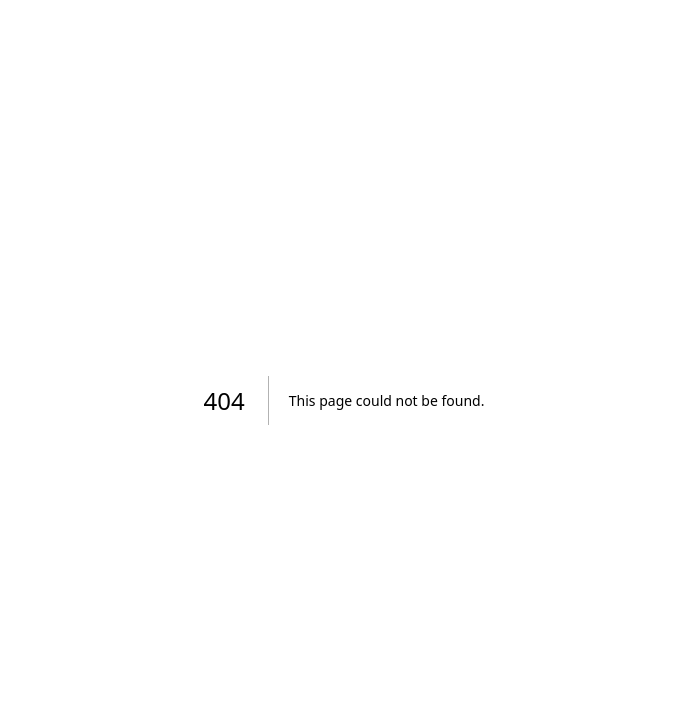
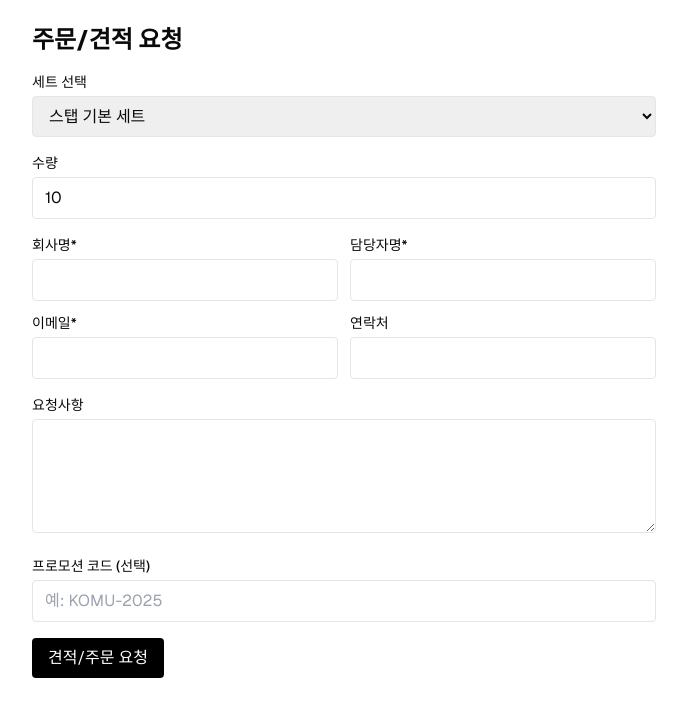
Before and after one commit to kcyclarity/passengers-2, a Next.js app: page /order in a window 1280 px wide. Before the commit this address had no page. Shown: the top 716 px of the page, without its empty margins (296-983 px from the left). Built offline with nearby package versions, Linux system fonts and the light colour scheme.

Commit message:
Create page.tsx

```diff
--- /dev/null
+++ b/app/order/page.tsx
@@ -0,0 +1,132 @@
+'use client';
+
+import { useState } from 'react';
+
+type SubmitState = 'idle' | 'submitting' | 'done' | 'error';
+
+export default function OrderPage() {
+  const [state, setState] = useState<SubmitState>('idle');
+  const [message, setMessage] = useState<string>('');
+
+  async function onSubmit(e: React.FormEvent<HTMLFormElement>) {
+    e.preventDefault();
+    const form = e.currentTarget;
+
+    const formData = new FormData(form);
+    const company = String(formData.get('company') || '');
+    const name = String(formData.get('name') || '');
+    const email = String(formData.get('email') || '');
+    const phone = String(formData.get('phone') || '');
+    const notes = String(formData.get('notes') || '');
+    const bundleId = String(formData.get('bundle') || 'basic-set');
+    const qty = Number(formData.get('qty') || 10);
+
+    if (!company || !name || !email) {
+      setState('error');
+      setMessage('회사명/담당자/이메일은 필수입니다.');
+      return;
+    }
+
+    setState('submitting');
+    setMessage('');
+
+    const body = {
+      buyer: { company, name, email, phone },
+      items: [{ bundleId, name: bundleId, qty }],
+      notes,
+      promoCode: String(formData.get('promo') || ''), // 나중에 안 써도 OK
+    };
+
+    try {
+      const res = await fetch('/api/orders', {
+        method: 'POST',
+        headers: { 'content-type': 'application/json' },
+        body: JSON.stringify(body),
+      });
+      const j = await res.json();
+
+      if (!res.ok) {
+        setState('error');
+        setMessage(j?.error || '주문 생성에 실패했습니다.');
+        return;
+      }
+
+      setState('done');
+      setMessage(`주문이 접수되었습니다. 추적 링크: ${j.magicLink}`);
+      // 원하면 여기서 location.href = j.magicLink 로 바로 이동 가능
+    } catch (e: unknown) {
+      const msg = e instanceof Error ? e.message : 'unknown';
+      setState('error');
+      setMessage('에러: ' + msg);
+    }
+  }
+
+  return (
+    <main className="p-6 max-w-2xl mx-auto">
+      <h1 className="text-2xl font-bold mb-4">주문/견적 요청</h1>
+
+      <form onSubmit={onSubmit} className="space-y-4">
+        {/* 세트 선택 */}
+        <div>
+          <label className="block text-sm font-medium mb-1">세트 선택</label>
+          <select name="bundle" className="border rounded px-3 py-2 w-full">
+            <option value="basic-set">스탭 기본 세트</option>
+            <option value="event-premium">행사 프리미엄</option>
+            <option value="welcome-light">웰컴키트 라이트</option>
+          </select>
+        </div>
+
+        {/* 수량 */}
+        <div>
+          <label className="block text-sm font-medium mb-1">수량</label>
+          <input name="qty" type="number" min={1} defaultValue={10} className="border rounded px-3 py-2 w-full" />
+        </div>
+
+        {/* 구매자 정보 */}
+        <div className="grid sm:grid-cols-2 gap-3">
+          <div>
+            <label className="block text-sm font-medium mb-1">회사명*</label>
+            <input name="company" className="border rounded px-3 py-2 w-full" />
+          </div>
+          <div>
+            <label className="block text-sm font-medium mb-1">담당자명*</label>
+            <input name="name" className="border rounded px-3 py-2 w-full" />
+          </div>
+          <div>
+            <label className="block text-sm font-medium mb-1">이메일*</label>
+            <input name="email" type="email" className="border rounded px-3 py-2 w-full" />
+          </div>
+          <div>
+            <label className="block text-sm font-medium mb-1">연락처</label>
+            <input name="phone" className="border rounded px-3 py-2 w-full" />
+          </div>
+        </div>
+
+        {/* 메모 */}
+        <div>
+          <label className="block text-sm font-medium mb-1">요청사항</label>
+          <textarea name="notes" rows={4} className="border rounded px-3 py-2 w-full" />
+        </div>
+
+        {/* (선택) 프로모션 코드 — 아직 동작 안 붙여도 OK */}
+        <div>
+          <label className="block text-sm font-medium mb-1">프로모션 코드 (선택)</label>
+          <input name="promo" placeholder="예: KOMU-2025" className="border rounded px-3 py-2 w-full" />
+        </div>
+
+        <button
+          disabled={state === 'submitting'}
+          className="px-4 py-2 rounded bg-black text-white disabled:opacity-60"
+        >
+          {state === 'submitting' ? '처리 중…' : '견적/주문 요청'}
+        </button>
+
+        {message && (
+          <p className={`text-sm mt-2 ${state === 'error' ? 'text-red-600' : 'text-green-700'}`}>
+            {message}
+          </p>
+        )}
+      </form>
+    </main>
+  );
+}
```
